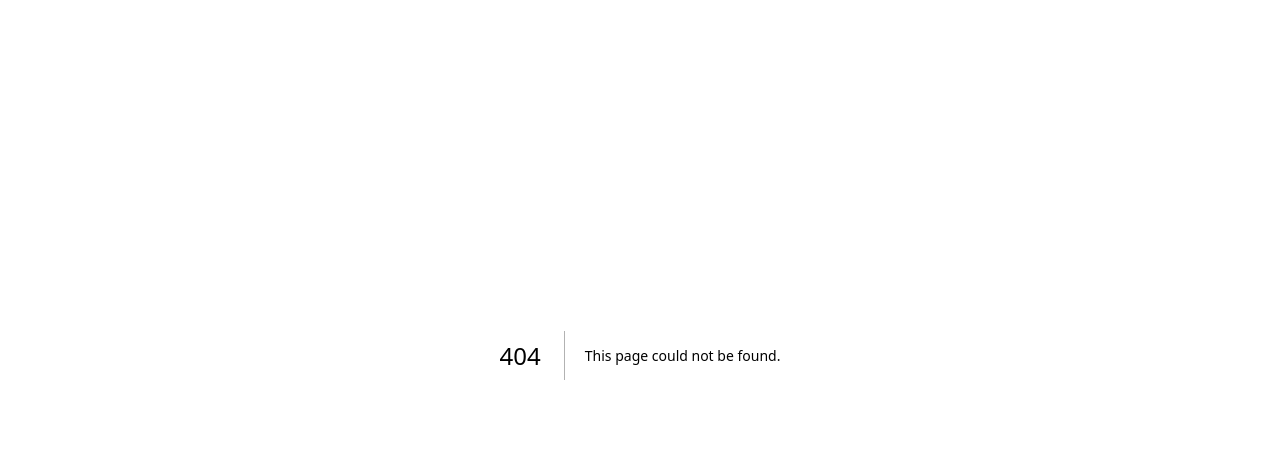
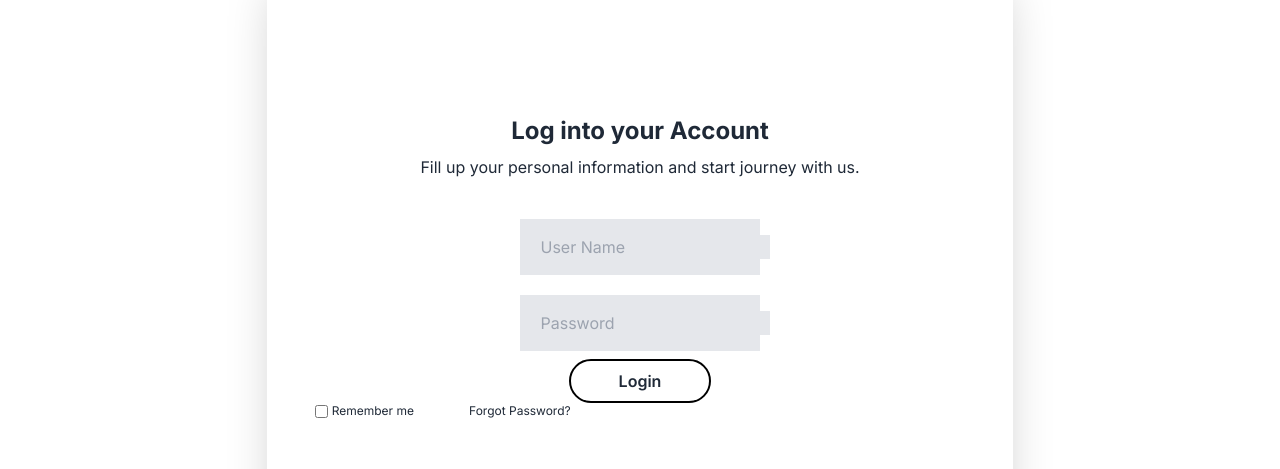
Before and after one commit to YasanLakmalH/AiesecInnov8ive, a Next.js app in the folder client/: page /login in a window 1280 px wide. Before the commit this address had no page. Shown: the part 109-578 px from the top of the page. Built offline with nearby package versions, Linux system fonts and the light colour scheme.

Commit message:
login page added

```diff
--- /dev/null
+++ b/client/app/login/page.tsx
@@ -0,0 +1,35 @@
+import Head from "next/head";
+
+export default function Home() {
+  return (
+    <main className="flex flex-col items-center justify-center w-full flex-1 px-20 text-center">
+      <div className="bg-white rounded-2xl shadow-2xl p-8 flex flex-col w-2/3 max-w-4xl py-40 px-12">
+        <div className="flex-1 flex flex-col items-center justify-center mb-auto">
+          <h2 className="text-2xl font-bold mb-2">Log into your Account</h2>
+          <p className="mb-10">Fill up your personal information and start journey with us.</p>
+        </div>
+        <div className="flex flex-col items-center">
+
+          <div className="mb-5 bg-gray-200 w-60 p-4">
+            {/*<className="text-gray-500 mr-2"/>*/}
+            <input type="username" name="username" placeholder=" User Name" className="bg-gray-200" outline-none text-sm flex-1/>
+          </div>
+
+          <div className="mb-2 bg-gray-200 w-60 p-4">
+            {/*<className="text-gray-500 mr-2"/>*/}
+            <input type="password" name="password" placeholder=" Password" className="bg-gray-200" outline-none text-sm flex-1/>
+          </div>
+
+        </div>
+        <div className="mt-auto mb=5">
+          <a href="#" className="border-2 border-black rounded-full px-12 py-2 inline-block font-semibold hover:bg-black hover:text-white">Login</a>
+        </div>
+
+        <div className="flex justify-between w-64">
+          <label className="flex items-center text-xs"><input type="checkbox" name="remember" className="mr-1"/>Remember me</label>
+          <a href="#" className="text-xs">  Forgot Password?</a>
+        </div>
+      </div>
+    </main>
+  );
+}
```
